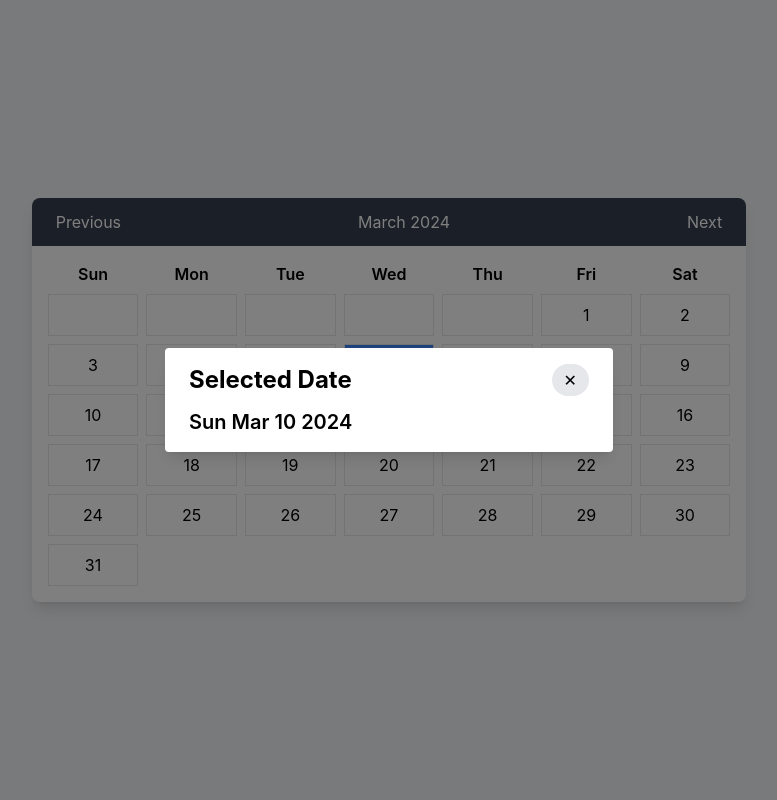
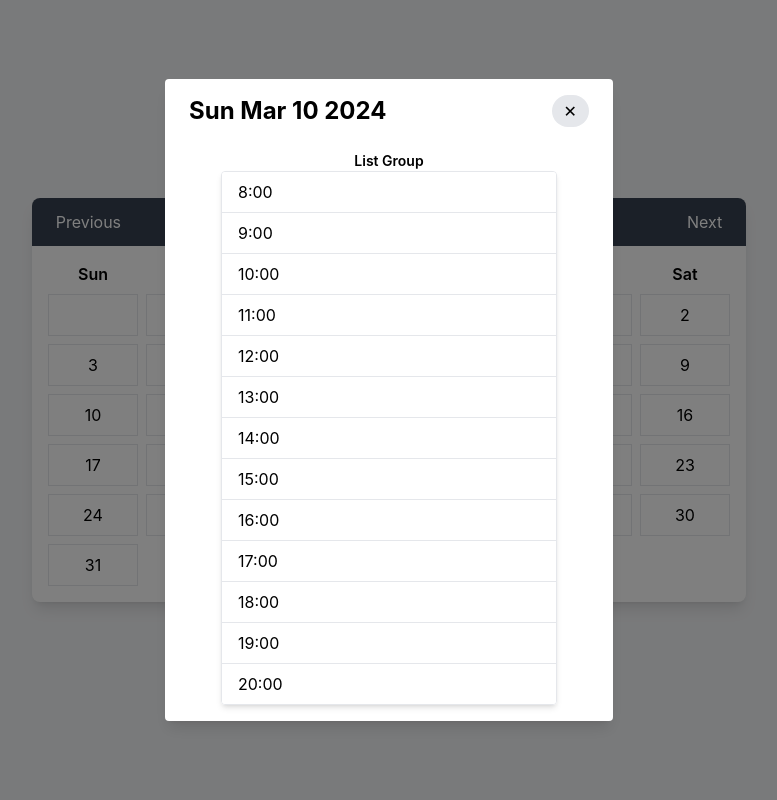
Before and after one commit to Zouaoui-Montassar/Takwirti, a React (Create React App) app: page / in a window 1280 px wide. Both pictures are taken after a click on the element "10". Shown: the top 800 px of the page, without its empty margins (251-1028 px from the left). Built offline with nearby package versions, Linux system fonts and the light colour scheme.

Commit message:
add list to calendar

```diff
--- a/src/App.js
+++ b/src/App.js
@@ -1,15 +1,18 @@
 import './App.css';
 import Sign_up from './components/sign_up';
 import Sign_in from './components/sign_in';
-import Calendar from './components/calendar';
-import Calendar1 from './components/calendar';
+import ParentComponent from './components/parentcalendar';
+import List from './components/list';
+
 
 function App() {
   return (
     <div className="App">
-      <Calendar/>
+      <ParentComponent/>
       <Sign_up/>
       <Sign_in/>
+      <List date="2003-03-05" />
+
     </div>
   );
 }
--- a/src/components/calendar.jsx
+++ b/src/components/calendar.jsx
@@ -1,8 +1,9 @@
 import React, { useState, useRef } from 'react';
+import List from './list';
 
 const monthNames = ['January', 'February', 'March', 'April', 'May', 'June', 'July', 'August', 'September', 'October', 'November', 'December'];
 
-const Calendar = () => {
+const Calendar = ({ onDateSelect }) => {
   const [currentYear, setCurrentYear] = useState(new Date().getFullYear());
   const [currentMonth, setCurrentMonth] = useState(new Date().getMonth());
   const modalDateRef = useRef(null);
@@ -88,11 +89,11 @@ const Calendar = () => {
             <div className="modal-overlay absolute inset-0 bg-black opacity-50"></div>
             <div className="modal-container bg-white w-11/12 md:max-w-md mx-auto rounded shadow-lg z-50 overflow-y-auto">
               <div className="modal-content py-4 text-left px-6">
-                <div className="flex justify-between items-center pb-3">
-                  <p className="text-2xl font-bold">Selected Date</p>
+                <div className="flex justify-between items-center">
+                  <p className="text-2xl font-bold" ref={modalDateRef}></p>
                   <button onClick={hideModal} className="modal-close px-3 py-1 rounded-full bg-gray-200 hover:bg-gray-300 focus:outline-none focus:ring">✕</button>
                 </div>
-                <div ref={modalDateRef} className="text-xl font-semibold"></div>
+                <List/>
               </div>
             </div>
           </div>
--- /dev/null
+++ b/src/components/list.jsx
@@ -0,0 +1,28 @@
+// List.jsx
+import React from 'react';
+
+const List = ({ date }) => {
+  // Generate hours from 8 am to 8 pm
+  const hours = [];
+  for (let i = 8; i <= 20; i++) {
+    hours.push(i);
+  }
+
+  return (
+    <div class="list-container mt-6">
+        <div class="px-4 sm:px-8 max-w-5xl m-auto">
+            <h1 class="text-center font-semibold text-sm">List Group</h1>
+            <ul class="border border-gray-200 rounded overflow-hidden shadow-md">
+                {hours.map((hour) => (
+                <li key={hour} className='px-4 py-2 bg-white hover:bg-sky-100 hover:text-sky-900 border-b last:border-none border-gray-200 transition-all duration-300 ease-in-out'>
+                    {hour}:00
+                </li>
+                ))}
+            </ul>
+        </div>
+    </div>
+
+  );
+};
+
+export default List;
--- /dev/null
+++ b/src/components/parentcalendar.jsx
@@ -0,0 +1,20 @@
+import React, { useState } from 'react';
+import Calendar from './calendar';
+import List from './list';
+
+const ParentComponent = () => {
+  const [selectedDate, setSelectedDate] = useState(null);
+
+  const handleDateSelect = (date) => {
+    setSelectedDate(date);
+  };
+
+  return (
+    <div>
+      <Calendar onDateSelect={handleDateSelect} />
+      {selectedDate && <List date={selectedDate} />}
+    </div>
+  );
+};
+
+export default ParentComponent;
```
